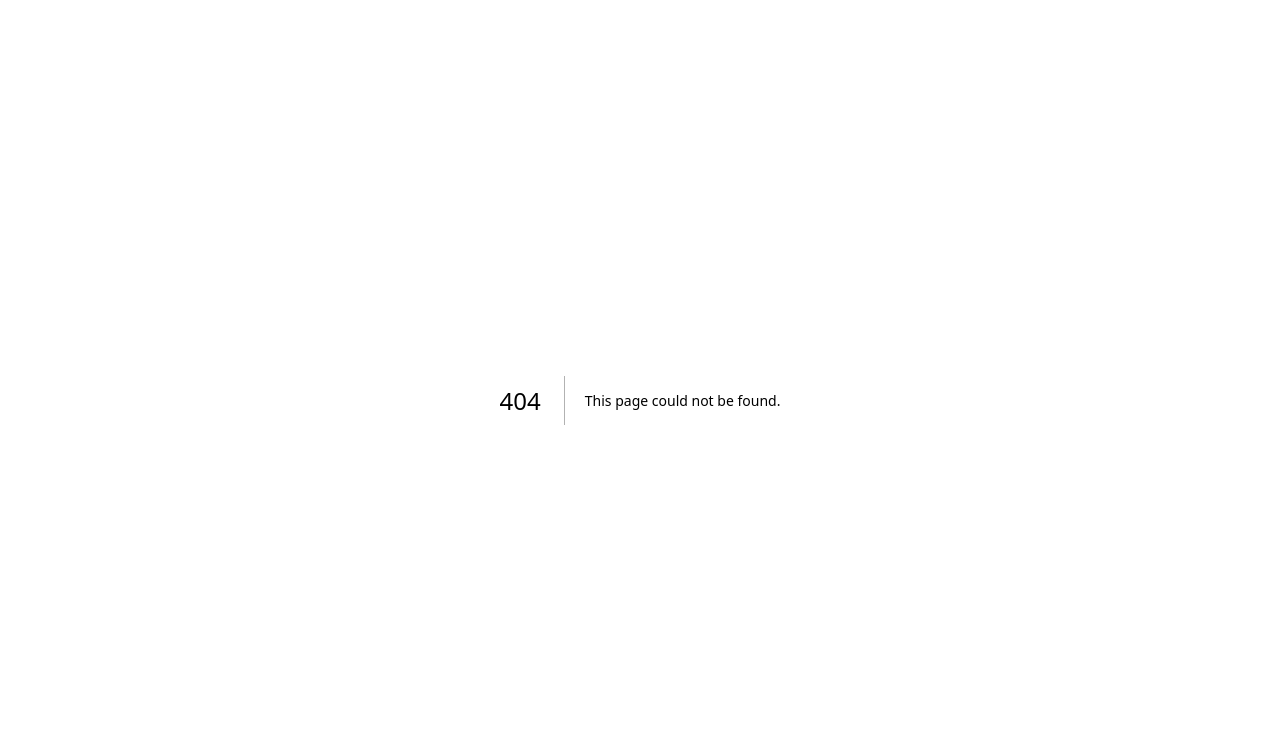
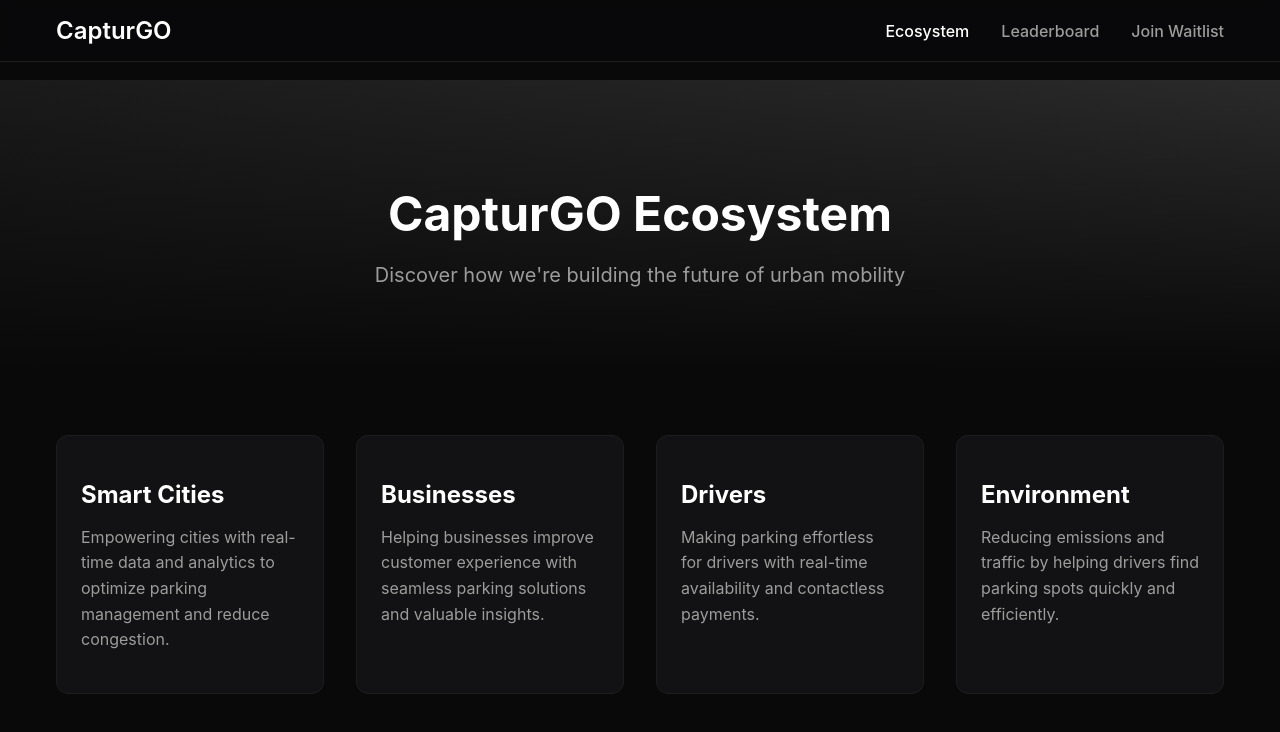
Before and after one commit to CapturGo/CapturGO-Main-Website, a Next.js app: page /explore/ecosystem in a window 1280 px wide. Before the commit this address had no page. Shown: the top 732 px of the page. Built offline with nearby package versions, Linux system fonts and the light colour scheme.

Commit message:
Add Explore section with Ecosystem and Leaderboard pages

```diff
--- /dev/null
+++ b/pages/explore/ecosystem.js
@@ -0,0 +1,60 @@
+import Head from 'next/head';
+import Link from 'next/link';
+import styles from '../../styles/Explore.module.css';
+
+export default function Ecosystem() {
+  return (
+    <>
+      <Head>
+        <title>CapturGO Ecosystem</title>
+        <meta name="description" content="Explore the CapturGO ecosystem and discover how we're revolutionizing urban mobility" />
+        <meta property="og:title" content="CapturGO Ecosystem" />
+        <meta property="og:description" content="Explore the CapturGO ecosystem and discover how we're revolutionizing urban mobility" />
+      </Head>
+      <nav className={styles.nav}>
+        <div className={styles.navContainer}>
+          <Link href="/" className={styles.logo}>
+            CapturGO
+          </Link>
+          <div className={styles.navLinks}>
+            <Link href="/explore/ecosystem" className={styles.activeLink}>
+              Ecosystem
+            </Link>
+            <Link href="/explore/leaderboard">
+              Leaderboard
+            </Link>
+            <Link href="/waitlist">
+              Join Waitlist
+            </Link>
+          </div>
+        </div>
+      </nav>
+      <main className={styles.main}>
+        <section className={styles.hero}>
+          <h1>CapturGO Ecosystem</h1>
+          <p>Discover how we're building the future of urban mobility</p>
+        </section>
+        <section className={styles.content}>
+          <div className={styles.grid}>
+            <div className={styles.card}>
+              <h2>Smart Cities</h2>
+              <p>Empowering cities with real-time data and analytics to optimize parking management and reduce congestion.</p>
+            </div>
+            <div className={styles.card}>
+              <h2>Businesses</h2>
+              <p>Helping businesses improve customer experience with seamless parking solutions and valuable insights.</p>
+            </div>
+            <div className={styles.card}>
+              <h2>Drivers</h2>
+              <p>Making parking effortless for drivers with real-time availability and contactless payments.</p>
+            </div>
+            <div className={styles.card}>
+              <h2>Environment</h2>
+              <p>Reducing emissions and traffic by helping drivers find parking spots quickly and efficiently.</p>
+            </div>
+          </div>
+        </section>
+      </main>
+    </>
+  );
+}
--- /dev/null
+++ b/styles/Explore.module.css
@@ -0,0 +1,183 @@
+.nav {
+  background-color: rgba(9, 9, 10, 0.8);
+  backdrop-filter: blur(8px);
+  position: fixed;
+  top: 0;
+  left: 0;
+  right: 0;
+  z-index: 1000;
+  border-bottom: 1px solid rgb(29, 29, 32);
+}
+
+.navContainer {
+  max-width: 1200px;
+  margin: 0 auto;
+  padding: 1rem;
+  display: flex;
+  justify-content: space-between;
+  align-items: center;
+}
+
+.logo {
+  color: white;
+  font-size: 1.5rem;
+  font-weight: 600;
+  text-decoration: none;
+}
+
+.navLinks {
+  display: flex;
+  gap: 2rem;
+  align-items: center;
+}
+
+.navLinks a {
+  color: rgb(156, 156, 156);
+  text-decoration: none;
+  font-weight: 500;
+  transition: color 0.2s ease;
+}
+
+.navLinks a:hover {
+  color: white;
+}
+
+.activeLink {
+  color: white !important;
+}
+
+.main {
+  padding-top: 80px;
+  min-height: 100vh;
+  background-color: rgb(9, 9, 10);
+  color: white;
+}
+
+.hero {
+  text-align: center;
+  padding: 4rem 1rem;
+  background: linear-gradient(to bottom, rgba(0,0,0,0), rgb(9, 9, 10)),
+              linear-gradient(to right, #1a1a1a, #2a2a2a);
+}
+
+.hero h1 {
+  font-size: 3rem;
+  margin-bottom: 1rem;
+}
+
+.hero p {
+  font-size: 1.25rem;
+  color: rgb(156, 156, 156);
+}
+
+.content {
+  max-width: 1200px;
+  margin: 0 auto;
+  padding: 2rem 1rem;
+}
+
+.grid {
+  display: grid;
+  grid-template-columns: repeat(auto-fit, minmax(250px, 1fr));
+  gap: 2rem;
+  margin-top: 2rem;
+}
+
+.card {
+  background-color: rgb(18, 18, 20);
+  border: 1px solid rgb(29, 29, 32);
+  border-radius: 12px;
+  padding: 1.5rem;
+  transition: transform 0.2s ease;
+}
+
+.card:hover {
+  transform: translateY(-4px);
+}
+
+.card h2 {
+  font-size: 1.5rem;
+  margin-bottom: 1rem;
+}
+
+.card p {
+  color: rgb(156, 156, 156);
+  line-height: 1.6;
+}
+
+.leaderboard {
+  background-color: rgb(18, 18, 20);
+  border: 1px solid rgb(29, 29, 32);
+  border-radius: 12px;
+  overflow: hidden;
+}
+
+.leaderboardHeader {
+  display: grid;
+  grid-template-columns: 2fr 1fr 1fr;
+  padding: 1rem;
+  background-color: rgb(24, 24, 26);
+  font-weight: 600;
+  color: rgb(156, 156, 156);
+}
+
+.leaderboardRow {
+  display: grid;
+  grid-template-columns: 2fr 1fr 1fr;
+  padding: 1rem;
+  border-top: 1px solid rgb(29, 29, 32);
+  transition: background-color 0.2s ease;
+}
+
+.leaderboardRow:hover {
+  background-color: rgb(24, 24, 26);
+}
+
+.cityRank {
+  display: flex;
+  align-items: center;
+  gap: 1rem;
+}
+
+.cityRank strong {
+  display: inline-flex;
+  align-items: center;
+  justify-content: center;
+  width: 24px;
+  height: 24px;
+  background-color: rgb(29, 29, 32);
+  border-radius: 50%;
+  font-size: 0.875rem;
+}
+
+.score {
+  color: #10B981;
+}
+
+.spots {
+  color: rgb(156, 156, 156);
+}
+
+@media (max-width: 768px) {
+  .navLinks {
+    gap: 1rem;
+  }
+
+  .hero h1 {
+    font-size: 2rem;
+  }
+
+  .grid {
+    grid-template-columns: 1fr;
+  }
+
+  .leaderboardHeader span:last-child,
+  .leaderboardRow span:last-child {
+    display: none;
+  }
+
+  .leaderboardHeader,
+  .leaderboardRow {
+    grid-template-columns: 2fr 1fr;
+  }
+}
```
Also changed, not shown: pages/explore/leaderboard.js (added, +67 -0 lines).
